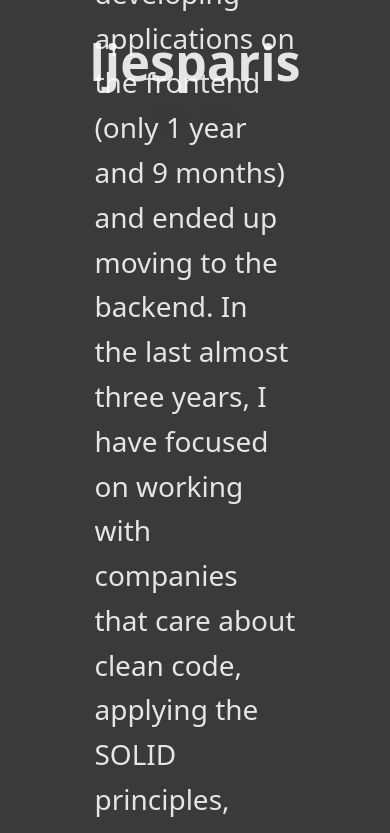
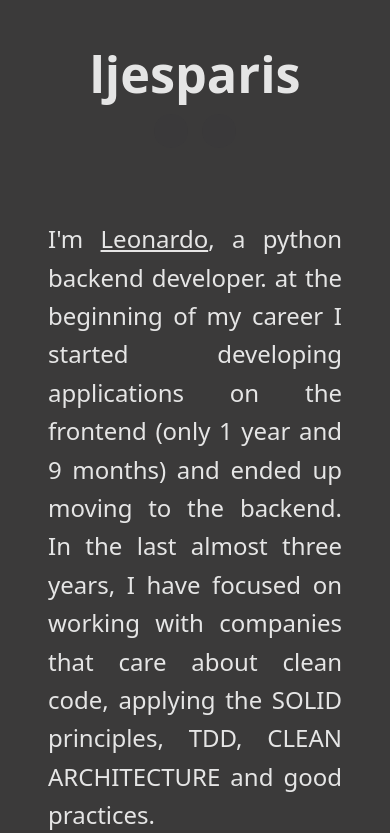
Before and after one commit to ljesparis/ljesparis.github.io, a Vue app: page / in a window 390 px wide. Shown: the top 833 px of the page. Built offline with nearby package versions, Linux system fonts and the light colour scheme; some icons are missing.

Commit message:
refactor: mobile first added
Right now the app has a basic mobile first design.

Resolve #1

```diff
--- a/src/App.vue
+++ b/src/App.vue
@@ -26,15 +26,11 @@ export default defineComponent({
 </script>
 
 <template>
-  <div class="header">
   <n-grid cols="1 m:2" responsive="screen">
-      <n-gi>
-        <div class="header__title">
+    <n-gi class="header__title">
       <p>ljesparis</p>
-        </div>
     </n-gi>
-      <n-gi>
-        <div class="header__extra">
+    <n-gi class="header__extra">
       <n-button tertiary circle style="color:white" @click="onGithubClick()">
         <template #icon>
           <n-icon size="32">
@@ -49,35 +45,30 @@ export default defineComponent({
           </n-icon>
         </template>
       </n-button>
-        </div>
     </n-gi>
-    </n-grid>
-  </div>
-  <div class="body">
-    <p>I'm <u>Leonardo</u>, a python backend developer. at the beginning of my career I started developing applications
+    <n-grid-item class="body__content">
+      <p>I'm <u>Leonardo</u>, a python backend developer. at the beginning of my career I started developing
+        applications
         on the frontend (only 1 year and 9 months) and ended up moving to the backend. In the last
         almost three years, I have focused on working with companies that care about clean code, applying the SOLID
         principles, TDD,
         CLEAN
         ARCHITECTURE and good practices.</p>
-  </div>
+    </n-grid-item>
+  </n-grid>
 </template>
 
 <style scoped>
-.header {
-  padding-top: 1.6em;
-  display: flex;
-  justify-content: center;
-  align-items: center;
+.n-grid {
+  margin-top: 2.4em;
 }
 
-.header .n-grid {
-  max-width: 58%;
-}
-
-.header__title {
+.header__title,
+.header__extra {
   display: flex;
-  justify-content: start;
+  align-items: center;
+  justify-content: center;
+  justify-content: center;
 }
 
 .header__title p {
@@ -87,43 +78,32 @@ export default defineComponent({
   margin: 0;
 }
 
-.header__extra {
-  display: flex;
-  justify-content: end;
-  align-items: center;
-  height: 100%;
-}
-
 .header__extra button:last-child {
   margin-left: 1em;
 }
 
-.body {
-  position: absolute;
-  top: 39%;
-  left: 50%;
-  transform: translate(-50%, -50%);
+.body__content {
+  grid-column: span 1 / span 1;
+  margin-left: 0;
 }
 
-.body p {
-  font-size: 2em;
+.body__content p {
+  padding: 0 2em 0 2em;
+  font-size: 24px;
+  margin-top: 3em;
+  text-align: justify;
 }
 
-@media (max-width: 1023px) {
 
-  .header .n-grid {
-    max-width: 100%;
+@media (min-width: 1023px) {
+
+  .body__content {
+    width: 100%;
+    grid-column: span 1 / span 1;
+    margin-left: calc(48.4% + 0px);
   }
 
-  .header__title {
-    justify-content: center;
-    align-items: center;
-    padding: 0;
-  }
-
-  .header__extra {
-    justify-content: center;
-    align-items: center;
+  .body__content p {
     padding: 0;
   }
 }
```
Lines whose indentation alone changed are shown as unchanged.
